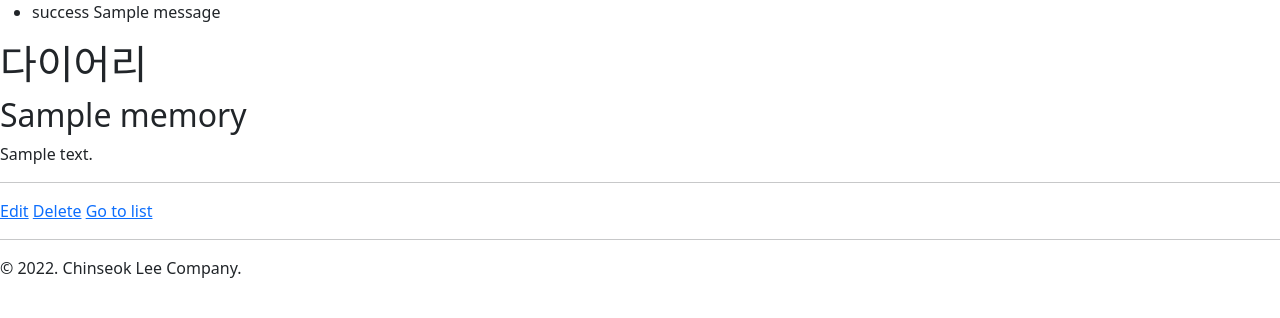
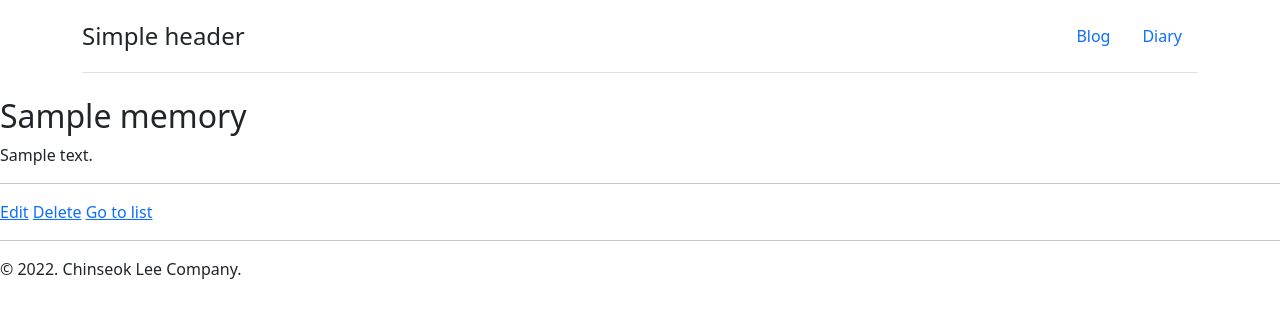
Before and after one commit to hyhyhy38371/not_mine, a Django app: page /diary/1/ in a window 1280 px wide. Shown: the top 318 px of the page. Run offline with Django 4.2, Linux system fonts and the light colour scheme; tables that the repository leaves empty hold one stand-in row (values such as "Sample post"); one stand-in notice (Sample message) is shown; some libraries are stand-ins or nearby versions.

Commit message:
내 건 아니지만 열심히 해야 되니까 참고하기

```diff
--- a/diary/templates/diary/base.html
+++ b/diary/templates/diary/base.html
@@ -11,22 +11,22 @@
     {% bootstrap_css %}
 </head>
 <body>
+<div class="container">
+    <header class="d-flex flex-wrap justify-content-center py-3 mb-4 border-bottom">
+        <a href="/" class="d-flex align-items-center mb-3 mb-md-0 me-md-auto text-dark text-decoration-none">
+            <span class="fs-4">Simple header</span>
+        </a>
 
-    {% if messages %}
-        <ul>
-            {% for message in messages %}
-                <li>
-                    {{ message.tags }}
-                    {{ message }}
-                </li>
-            {% endfor %}
+        <ul class="nav nav-pills">
+            <li class="nav-item"><a href="#" class="nav-link">Blog</a></li>
+            <li class="nav-item"><a href="#" class="nav-link">Diary</a></li>
         </ul>
-    {% endif %}
-
-    <h1>다이어리</h1>
-
+    </header>
+  </div>
+<div class="container"></div>
+    {% bootstrap_messages %}
     {% block content %}{% endblock %}
-
+{#커밋#}
     <hr/>
     &copy; 2022. Chinseok Lee Company.
 
--- a/do_it_django_prj/settings.py
+++ b/do_it_django_prj/settings.py
@@ -41,9 +41,11 @@ INSTALLED_APPS = [
     'blog',
     'diary',
     'single_pages',
+    'debug_toolbar',
 ]
 
 MIDDLEWARE = [
+    "debug_toolbar.middleware.DebugToolbarMiddleware",
     'django.middleware.security.SecurityMiddleware',
     'django.contrib.sessions.middleware.SessionMiddleware',
     'django.middleware.common.CommonMiddleware',
@@ -125,3 +127,6 @@ STATIC_URL = 'static/'
 # https://docs.djangoproject.com/en/4.1/ref/settings/#default-auto-field
 
 DEFAULT_AUTO_FIELD = 'django.db.models.BigAutoField'
+# https://django-debug-toolbar.readthedocs.io/en/latest/installation.html#configure-internal-ips
+# django debug tool_bar
+INTERNAL_IPS = ['127.0.0.1']
--- a/do_it_django_prj/urls.py
+++ b/do_it_django_prj/urls.py
@@ -26,4 +26,5 @@ urlpatterns = [
     path('blog/', include('blog.urls')),
     path('diary/', include('diary.urls')),
     path('admin/', admin.site.urls),
+    path('/__debug__/', include('debug_toolbar.urls')),
 ]
--- a/requirements.txt
+++ b/requirements.txt
@@ -1,2 +1,3 @@
 django==4.1.2
 django-bootstrap5==22.1
+django-debug-toolbar
```
Also changed, not shown: blog/templates/blog/base.html (added, +15 -0 lines), diary/migrations/0002_alter_memory_options.py (added).
